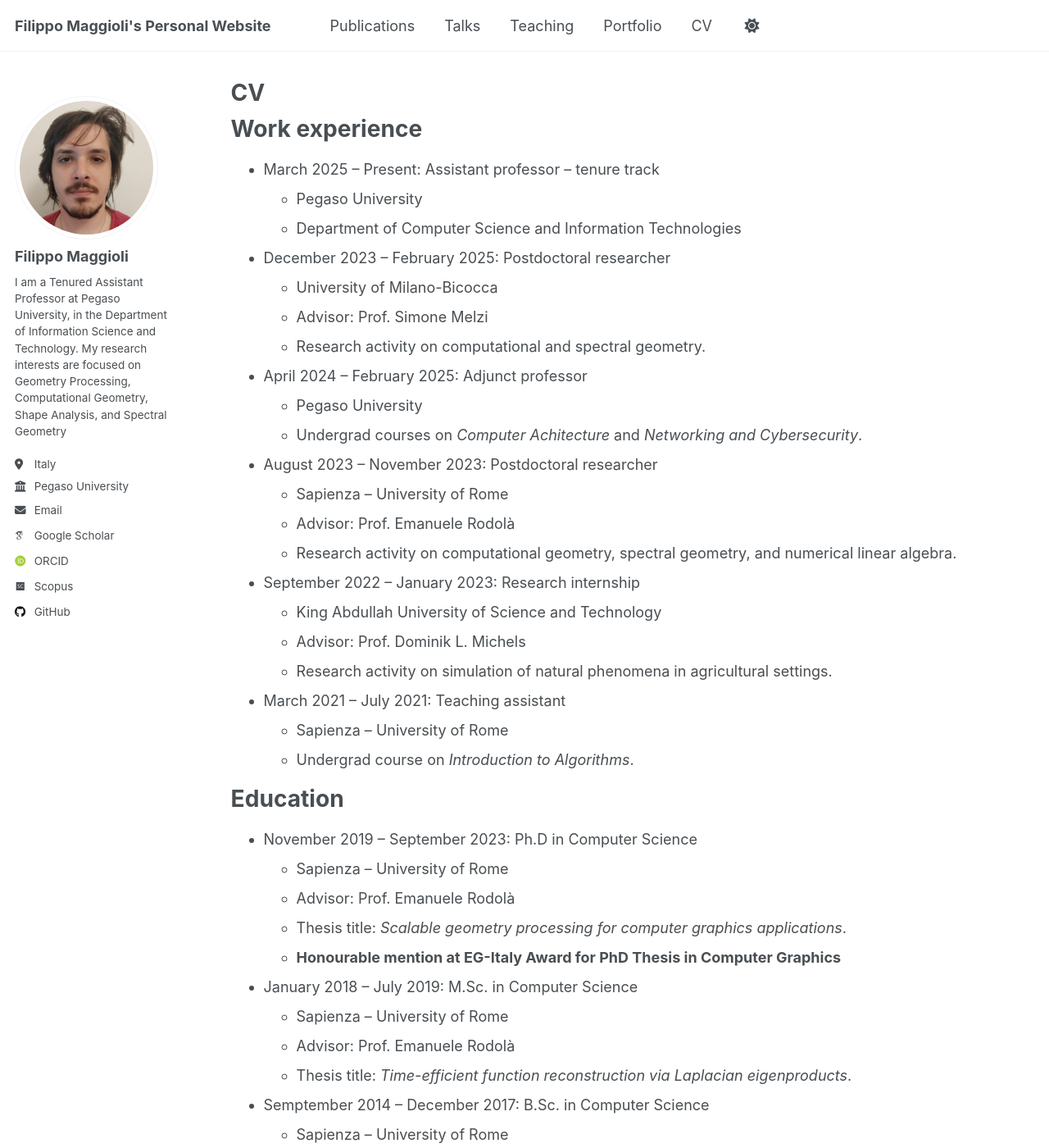
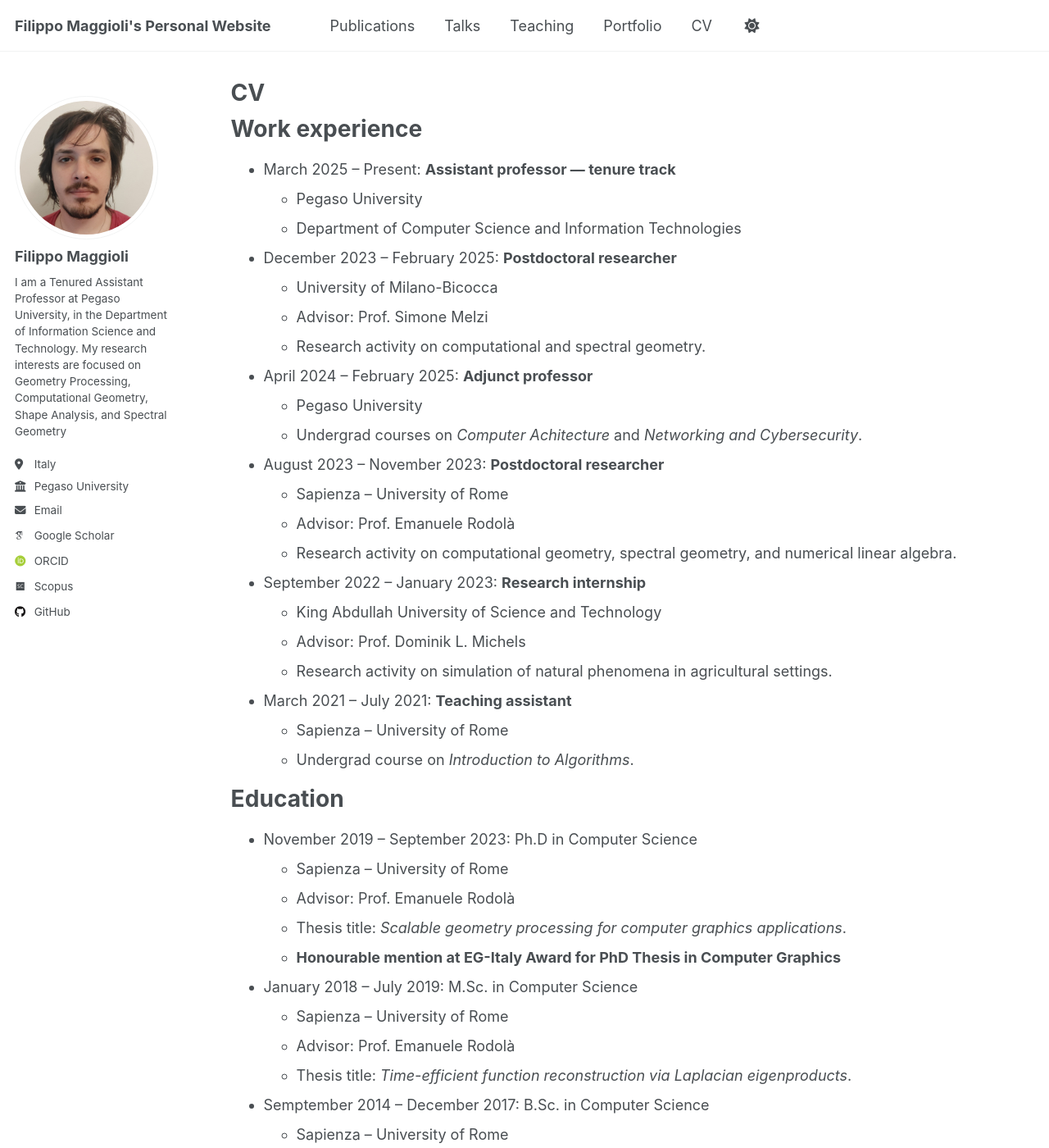
Before and after one commit to fmaggioli/fmaggioli.github.io, a Jekyll site: the page built from _pages/cv.md, in a window 1280 px wide and 1400 px high. Shown: the whole window at 82% size. Built offline with Jekyll 4.4.1, drawn with Linux system fonts in a browser that asks for light colours; some web fonts are replaced; part of the change alters nothing that is shown; some of the changed text lies outside the part shown.

Commit message:
Working on CV.

```diff
--- a/_pages/cv.md
+++ b/_pages/cv.md
@@ -11,30 +11,30 @@ redirect_from:
 
 Work experience
 ======
-* March 2025 &ndash; Present: Assistant professor &ndash; tenure track
+* March 2025 &ndash; Present: **Assistant professor &mdash; tenure track**
   * Pegaso University
   * Department of Computer Science and Information Technologies
 
-* December 2023 &ndash; February 2025: Postdoctoral researcher
+* December 2023 &ndash; February 2025: **Postdoctoral researcher**
   * University of Milano-Bicocca
   * Advisor: Prof. Simone Melzi
   * Research activity on computational and spectral geometry.
 
-* April 2024 &ndash; February 2025: Adjunct professor
+* April 2024 &ndash; February 2025: **Adjunct professor**
   * Pegaso University
   * Undergrad courses on *Computer Achitecture* and *Networking and Cybersecurity*.
 
-* August 2023 &ndash; November 2023: Postdoctoral researcher
+* August 2023 &ndash; November 2023: **Postdoctoral researcher**
   * Sapienza &ndash; University of Rome
   * Advisor: Prof. Emanuele Rodolà
   * Research activity on computational geometry, spectral geometry, and numerical linear algebra.
 
-* September 2022 &ndash; January 2023: Research internship
+* September 2022 &ndash; January 2023: **Research internship**
   * King Abdullah University of Science and Technology
   * Advisor: Prof. Dominik L. Michels
   * Research activity on simulation of natural phenomena in agricultural settings.
 
-* March 2021 &ndash; July 2021: Teaching assistant
+* March 2021 &ndash; July 2021: **Teaching assistant**
   * Sapienza &ndash; University of Rome
   * Undergrad course on *Introduction to Algorithms*.
 
@@ -59,6 +59,7 @@ Selection of students
 * Daniele Baieri, Ph.D. &mdash; Internal supervisor (not formal advisor)
 * Giulio Viganò, Ph.D. &mdash; Internal supervisor (not formal advisor)
 * Francesca Maccarone, Ph.D. &mdash; Internal supervisor (not formal advisor)
+* Francesco De Canio, Ph.D. &mdash; Internal supervisor (not formal advisor)
 * Giorgio Longari, M.Sc. &mdash; Internal supervisor (not formal advisor)
 * Simone Pedico, B.Sc. &mdash; Thesis co-advisor
 
```
